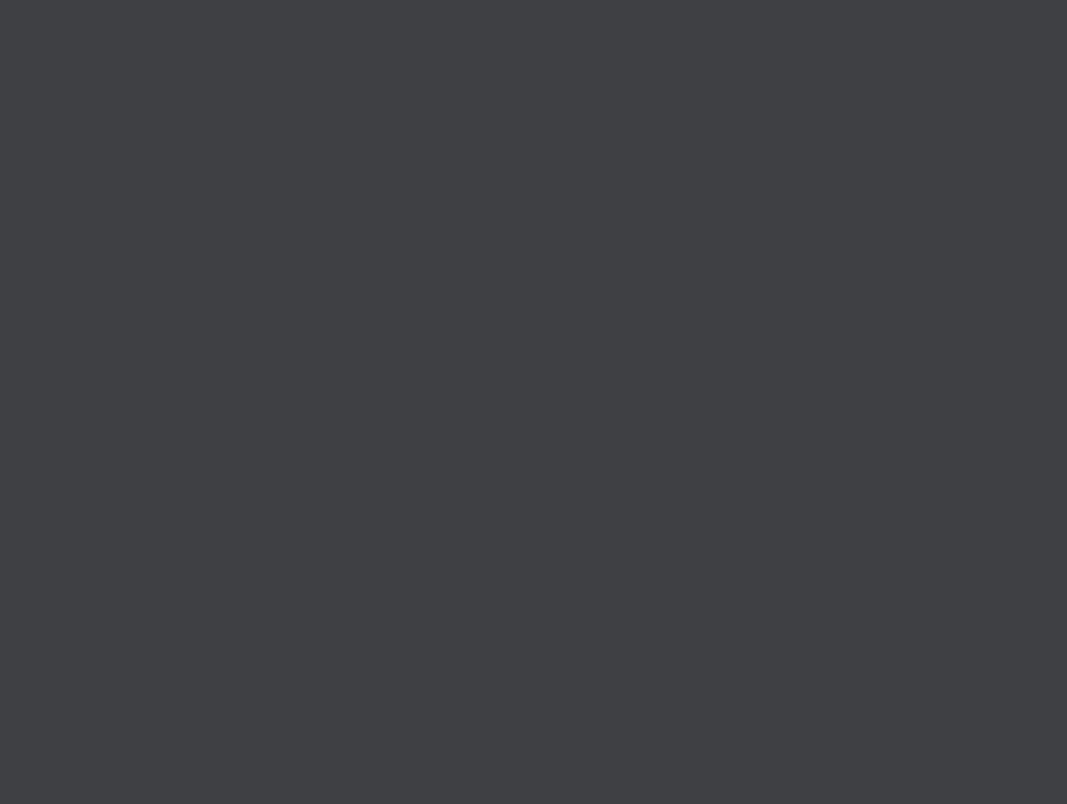
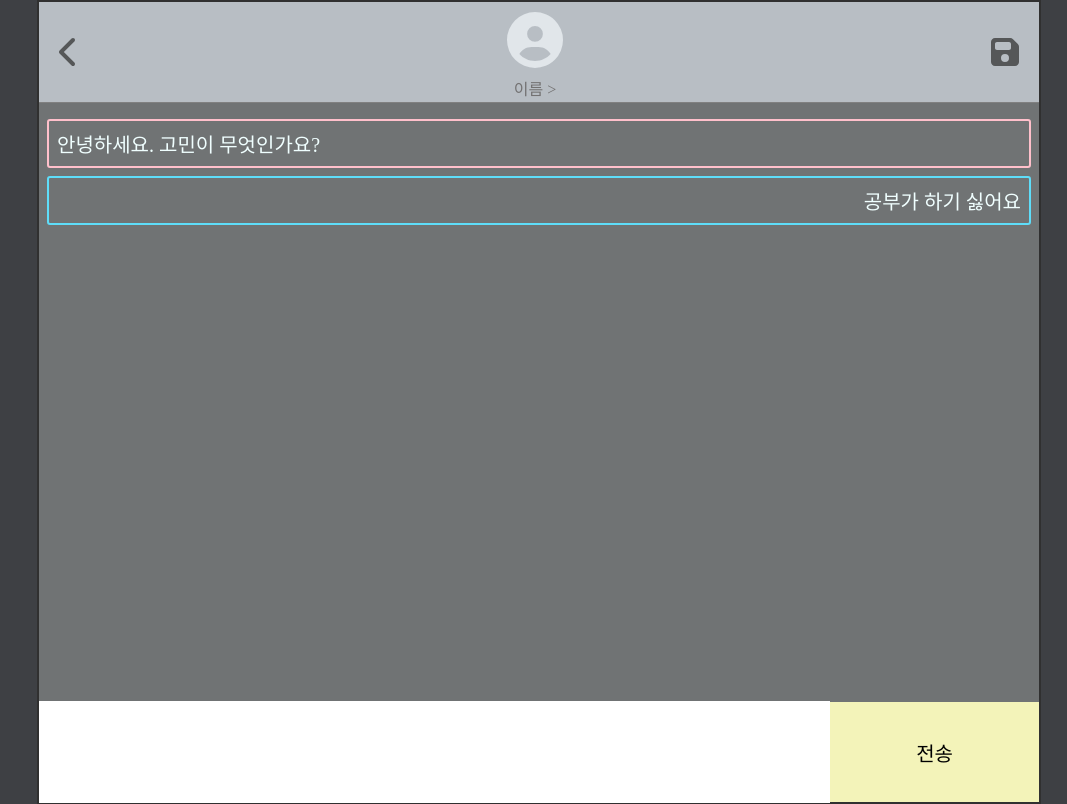
Before and after one commit to SoHotHackathon/timetraveler, a React (Create React App) app: page /ChatPage in a window 1280 px wide. Before the commit this address had no page. Shown: the whole page, without its empty margins (213-1280 px from the left). Built offline with nearby package versions, Linux system fonts and the light colour scheme; a web font is replaced by a local one.

Commit message:
chat페이지 연결

```diff
--- a/src/App.js
+++ b/src/App.js
@@ -14,6 +14,7 @@ function App() {
           <Route path="/" element={<StartPage />} />
           <Route path="/MainPage" element={<MainPage />} />
           <Route path="/ProfilePage" element={<ProfilePage />} />
+          <Route path='/ChatPage' element={<ChatPage />} />
         </Routes>
       </BrowserRouter>
     </div>
--- a/src/pages/ChatPage/ChatPage.js
+++ b/src/pages/ChatPage/ChatPage.js
@@ -1,18 +1,24 @@
 import React from 'react';
 import './ChatPage.scss';
 import { FontAwesomeIcon } from '@fortawesome/react-fontawesome';
-import { faCircleUser } from '@fortawesome/free-solid-svg-icons';
+import { faCircleUser, faChevronLeft, faFloppyDisk } from '@fortawesome/free-solid-svg-icons';
+import { useNavigate } from 'react-router-dom';
 
 function ChatPage() {
+  const movePage = useNavigate();
+  const navigateToBack = () => {
+    movePage(-1);
+  };
 
   return (
     <div className='ChatPage'>
       <div className='chat-head'>
-        {/* 뒤로가기 or 종료 아이콘 */}
-        <div>
-          <FontAwesomeIcon icon={faCircleUser} className='profile-icon'/>
-          <span className='profile-name'>이름&gt;</span>
+        <FontAwesomeIcon icon={faChevronLeft} className='back-icon' onClick={navigateToBack} />
+        <div className='top-profile'>
+          <FontAwesomeIcon icon={faCircleUser} className='profile-icon' />
+          <span className='profile-name'>이름 &gt;</span>
         </div>
+        <FontAwesomeIcon icon={faFloppyDisk} className='save-icon' />
       </div>
       <div className='display-container'>
         <ul className='chat-list'>
@@ -25,8 +31,10 @@ function ChatPage() {
         </ul>
       </div>
       <div className='input-container'>
-        <input type='text' className='chat-input' />
-        <button className='send-btn'>전송</button>
+        <span>
+          <input type='text' className='chat-input' />
+          <button className='send-btn'>전송</button>
+        </span>
       </div>
     </div>
 
--- a/src/pages/ChatPage/ChatPage.scss
+++ b/src/pages/ChatPage/ChatPage.scss
@@ -1,24 +1,45 @@
 .ChatPage {
-  // width: 1000px;
+  width: 1000px;
   height: 100vh;
   display: flex;
   flex-direction: column;
+  margin-left: 250px;
+  border: 2px solid rgb(48, 48, 48);
   // overflow: hidden; 넘치는거 숨기기
 
   .chat-head {
     background-color: rgba(240, 248, 255, 0.688);
+    border-bottom: 1px solid gray;
     flex: 2;
-    border-bottom: 1px solid gray;
+    padding: 0 20px;
+    display: flex;
+    justify-content: space-between;
+    align-items: center;
+
+    .back-icon, .save-icon {
+      color: rgb(85, 87, 88);
+      font-size: 2rem;
+    }
+
+    .top-profile {
+      display: flex;
+      flex-direction: column;
+
       .profile-icon {
         color: rgb(225, 230, 234);
-      margin-top: 0.5rem;
+        margin: 0.5rem 0;
         font-size: 3.5rem;
       }
+      .profile-name {
+        color: rgb(115, 114, 114);
+      }
+    }
+
 
   }
 
   .display-container {
-    // background-color: white;
+    background-color: rgba(116, 119, 120, 0.927);
     flex: 12;
     overflow-y: scroll; // 채팅 길어지면 스크롤
 
@@ -26,20 +47,24 @@
       padding: 0;
       list-style: none;
       color: azure;
+
       li {
         display: flex;
         // justify-content: flex-start;
         // align-items: flex-end;
       }
+
       .sent {
         border: 2px solid rgb(94, 221, 249);
         height: 80%;
         flex-direction: row-reverse;
       }
+
       .received {
         border: 2px solid pink;
         height: 80%;
       }
+
       .message {
         border-radius: 3px;
         padding: 0.5rem;
@@ -50,21 +75,30 @@
   }
 
   .input-container {
+    background-color: rgba(247, 251, 255, 0.956);
     flex: 2;
-    // display: flex;
-    // justify-content: stretch;
-    // align-items: stretch;
-
+    display: flex;
+    justify-content: stretch;
+    align-items: stretch;
+    span {
+      display: flex;
+      justify-content: flex-start;
+      align-items: center;
+      width: 100%;
       .chat-input {
         height: 100%;
         border: none;
+        flex: 8;
+        font-size: 15px;
       }
-
       .send-btn {
         height: 100%;
         border: none;
-      border-radius: 5px;
-      background-color: yellow;
+        background-color: rgb(243, 243, 185);
+        flex: 2;
+        font-size: 20px;
       }
     }
+
   }
+}
--- a/src/pages/ProfilePage/ProfilePage.js
+++ b/src/pages/ProfilePage/ProfilePage.js
@@ -3,8 +3,14 @@ import './ProfilePage.scss';
 import { FontAwesomeIcon } from '@fortawesome/react-fontawesome';
 import { faXmark } from '@fortawesome/free-solid-svg-icons';
 import { faClipboard } from '@fortawesome/free-regular-svg-icons';
+import { useNavigate } from 'react-router-dom';
 
 function ProfilePage({onClose}) {
+  const movePage = useNavigate();
+    const navigateToChat = () => {
+        movePage("/ChatPage");
+    };
+
   return (
     <div className='ProfilePage'>
       <div className='Profile'>
@@ -53,7 +59,7 @@ function ProfilePage({onClose}) {
               <option value='op1'>ENFP</option>
             </select>
           </div>
-          <button className='enter-btn'>
+          <button className='enter-btn' onClick={navigateToChat}>
             입장하기
           </button>
         </div>
```
Lines whose indentation alone changed are shown as unchanged.
